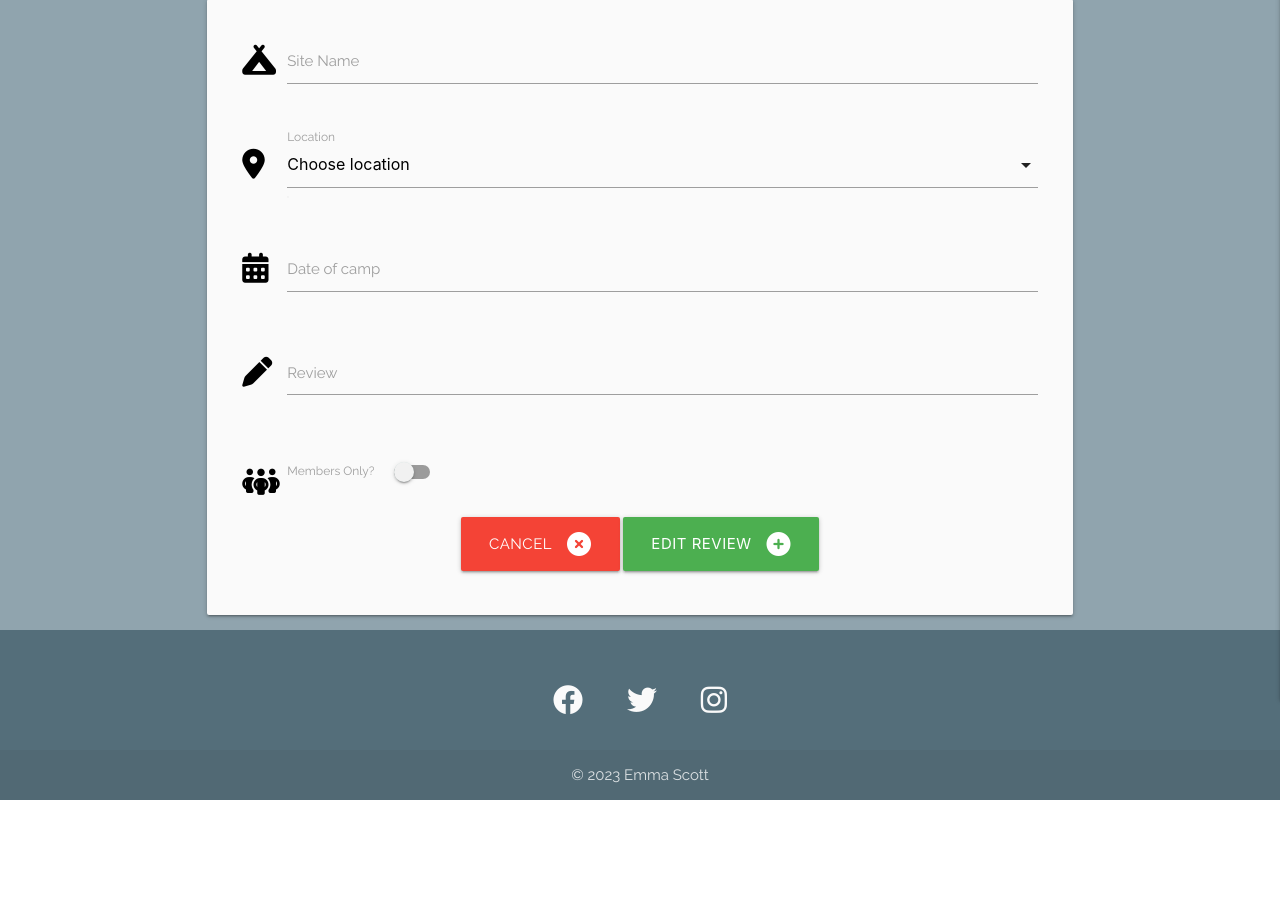
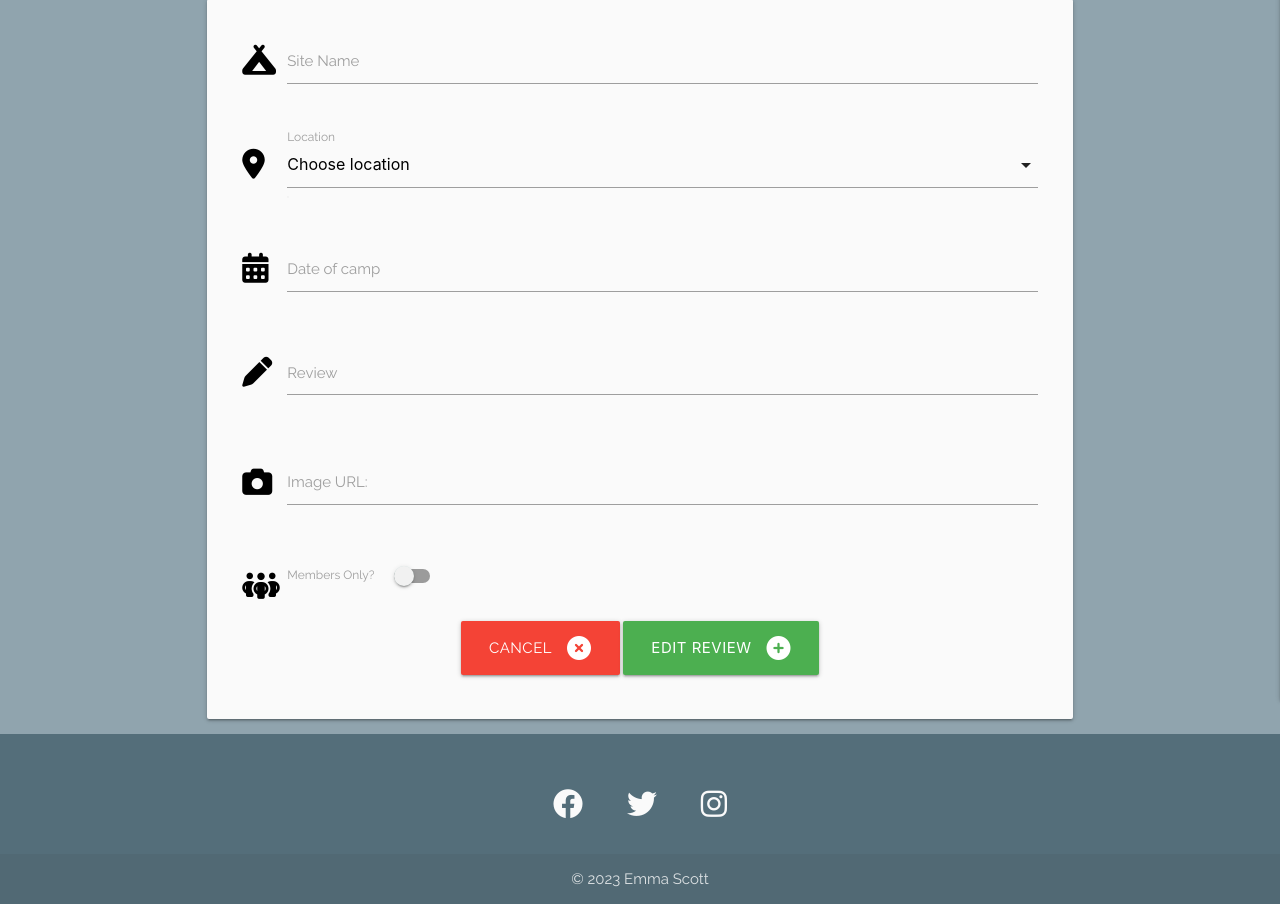
Before and after one commit to EmmaJane22/HappyCamper, a Flask app: template templates/edit_review.html in a window 1280 px wide. Shown: the part 160-1064 px from the top of the page. Before the commit the page ends 960 px from the top, so only its background shows below. Run offline with Flask 2, Linux system fonts and the light colour scheme; the template is opened without the code that fills it, so the values that code supplies are empty; some libraries are stand-ins or nearby versions.

Commit message:
Bug Fix - added URL field to Edit Review page

```diff
--- a/templates/edit_review.html
+++ b/templates/edit_review.html
@@ -53,6 +53,15 @@
                     <label for="site_review">Review</label>
                 </div>
             </div>
+            <!-- Image URL -->
+            <div class="row">
+                <div class="input-field col s12">
+                    <i class="fas fa-camera prefix"></i>
+                    <input id="image_url" name="image_url" minlength="5"  maxlength="100"
+                    value="{{ site.image_url }}" type="text" class="validate">
+                    <label for="image_url">Image URL: </label>
+                </div>
+            </div>
             <!-- Members Only? switch -->
             <div class="row">
                 <div class="input-field col s12">
```
Also changed, not shown: templates/view_review.html (+7 -0 lines).
